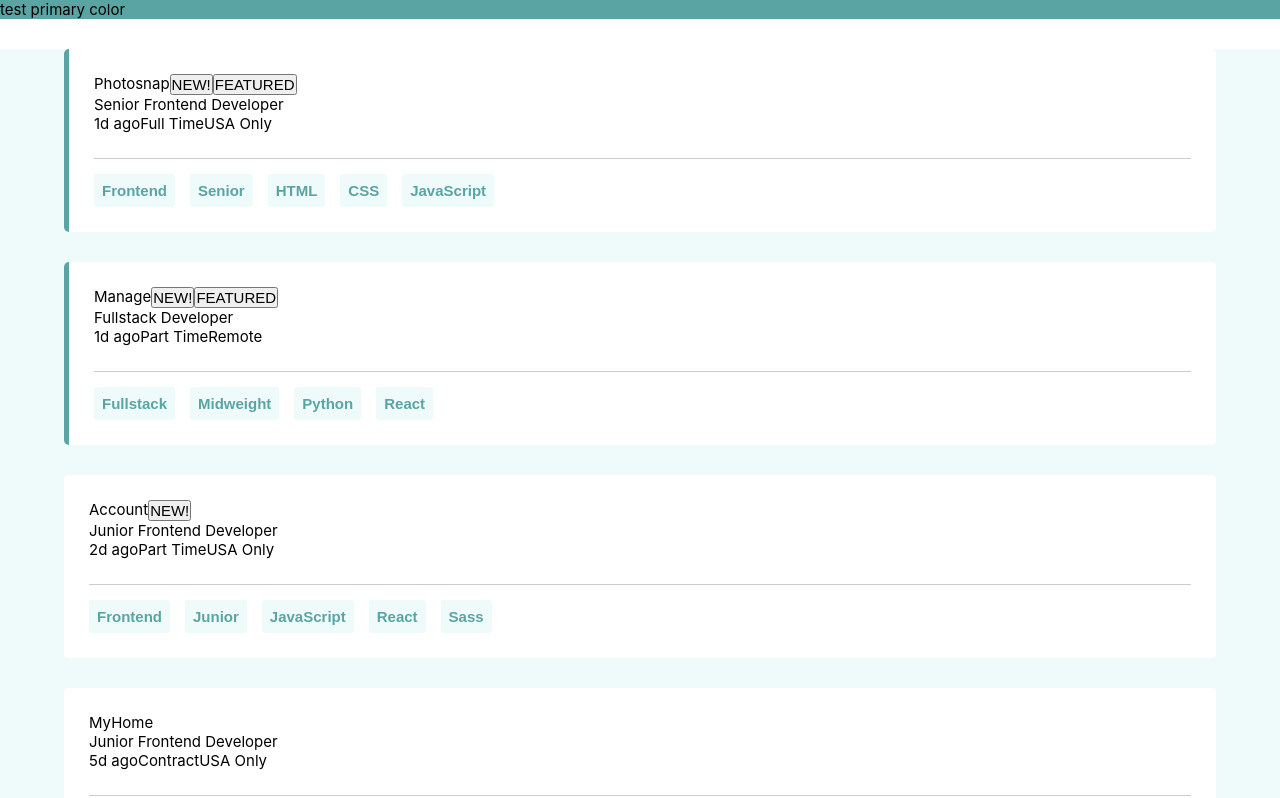
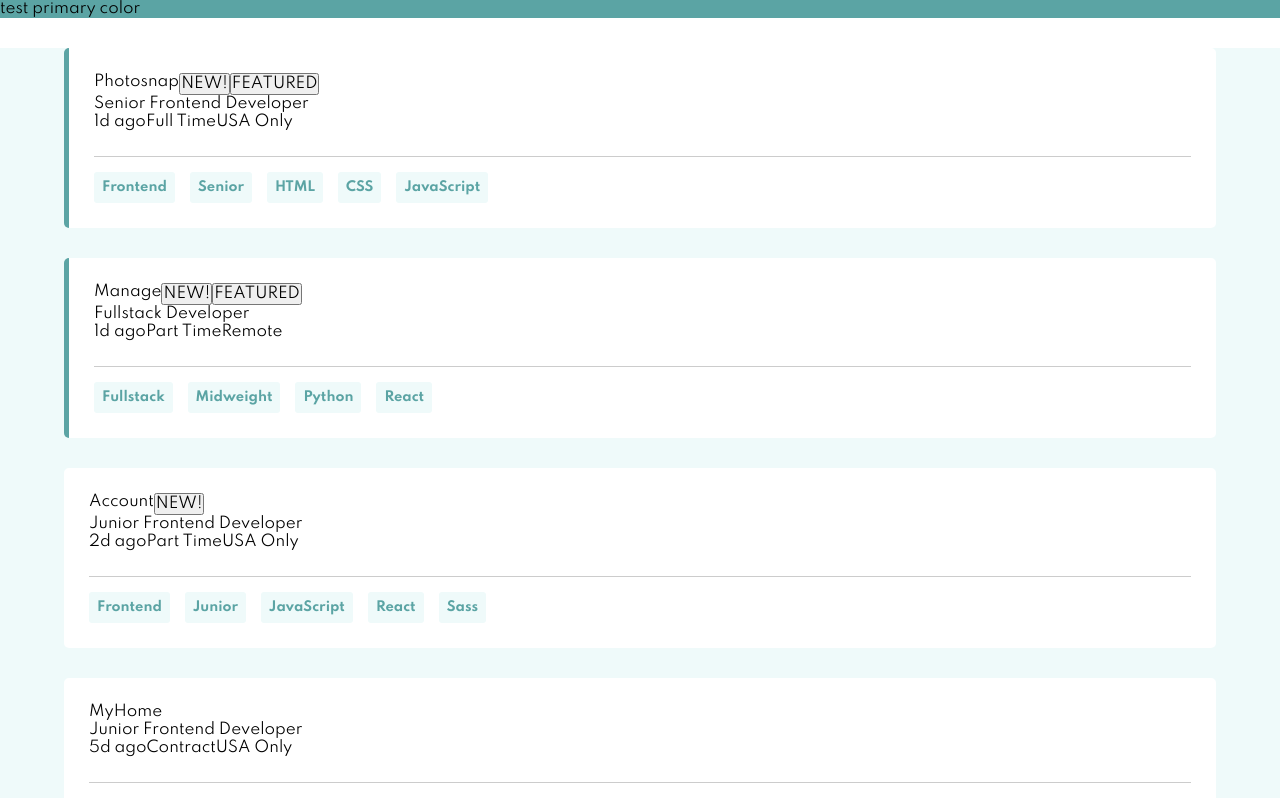
Before and after one commit to cch5ng/job_listing_fe_mentor, a React (Create React App) app: page / in a window 1280 px wide. Shown: the top 798 px of the page. Built offline with nearby package versions, Linux system fonts and the light colour scheme.

Commit message:
update web font

```diff
--- a/public/index.html
+++ b/public/index.html
@@ -24,6 +24,7 @@
       work correctly both with client-side routing and a non-root public URL.
       Learn how to configure a non-root public URL by running `npm run build`.
     -->
+    <link href="https://fonts.googleapis.com/css2?family=Spartan:wght@400;500;700&display=swap" rel="stylesheet">
     <title>React App</title>
   </head>
   <body>
--- a/src/App.scss
+++ b/src/App.scss
@@ -10,6 +10,7 @@
   margin: 0;
   padding: 0;
   box-sizing: border-box;
+  font-family: 'Spartan', sans-serif;
   font-size: 15px;
 }
 
@@ -60,6 +61,7 @@
 
 .button-keyword {
   color: $primary-color;
+  font-size: 13px;
   font-weight: 700;
   background-color: $secondary-color;
   margin: 15px 15px 0 0;
```
